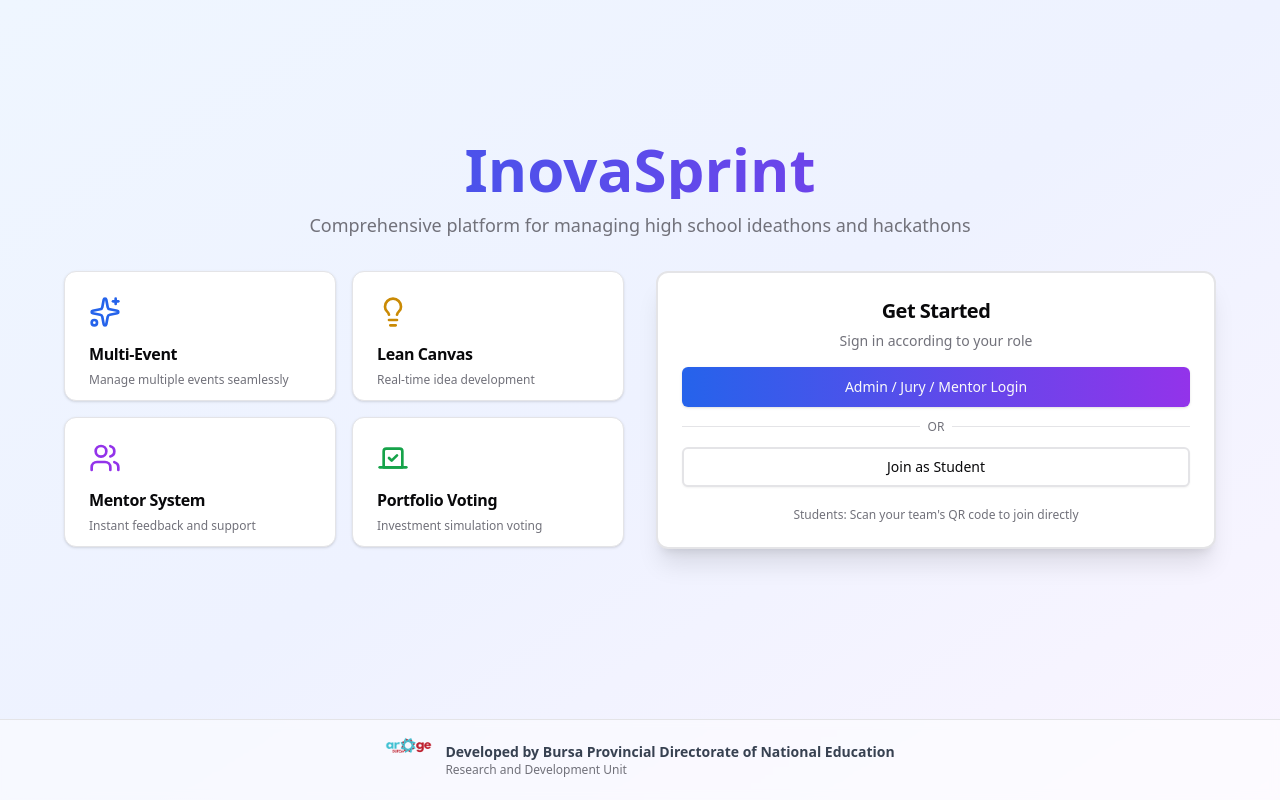
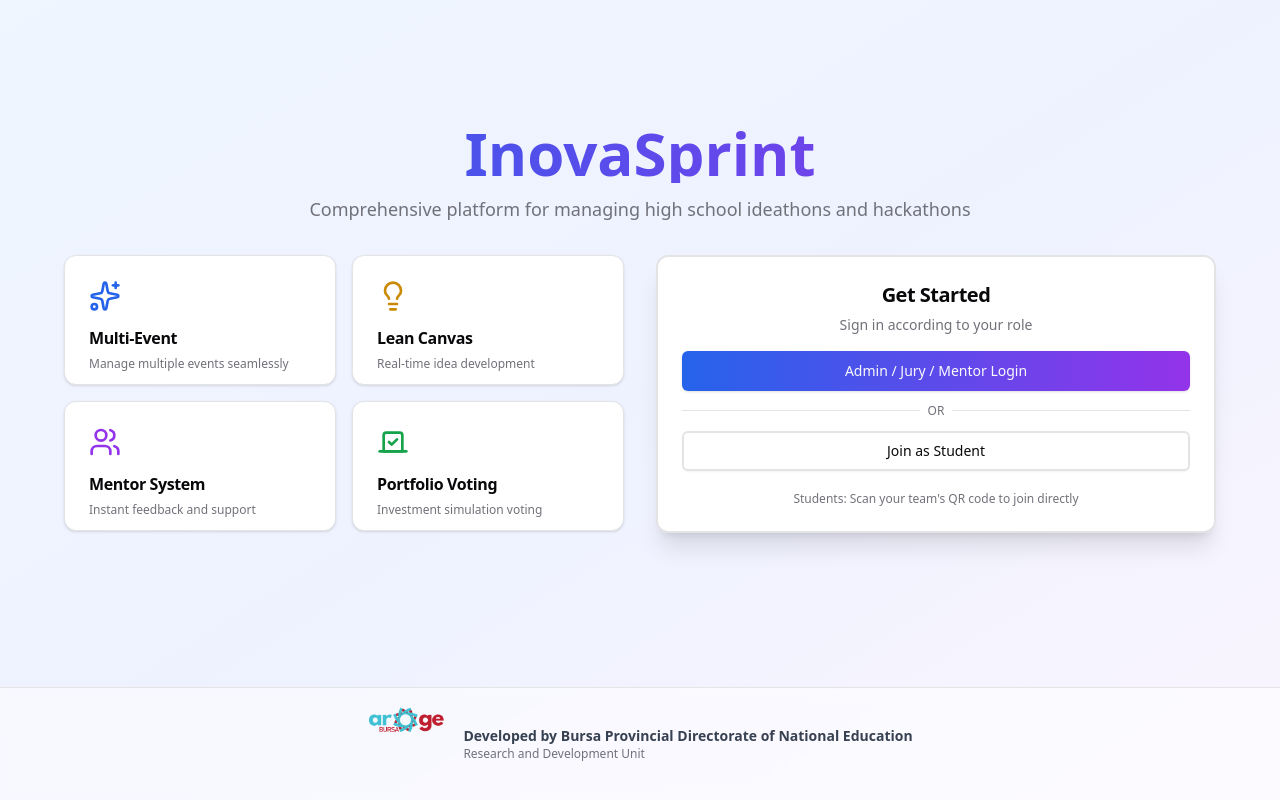
Before and after one commit to niaxx16/idehack, a Next.js app: page / in a window 1280 px wide. Built offline with nearby package versions, Linux system fonts and the light colour scheme; no server answers.

Commit message:
Increase MEM logo size in homepage footer
- Increased logo from 48x48 to 80x80 pixels
- Better visibility and prominence
- Increased spacing between logo and text

🤖 Generated with [Claude Code](https://claude.com/claude-code)

Co-Authored-By: Claude <noreply@anthropic.com>

```diff
--- a/app/page.tsx
+++ b/app/page.tsx
@@ -132,14 +132,14 @@ export default function HomePage() {
       <footer className="border-t bg-white/50 backdrop-blur-sm py-4 px-4">
         <div className="container mx-auto max-w-6xl">
           <div className="flex items-center justify-center gap-4 text-sm text-muted-foreground">
-            <div className="flex items-center gap-3">
+            <div className="flex items-center gap-4">
               {/* MEM Logo */}
-              <div className="relative w-12 h-12 flex-shrink-0">
+              <div className="relative w-20 h-20 flex-shrink-0">
                 <Image
                   src="/images/mem-logo.png"
                   alt="Bursa MEM Logo"
-                  width={48}
-                  height={48}
+                  width={80}
+                  height={80}
                   className="object-contain"
                 />
               </div>
```
